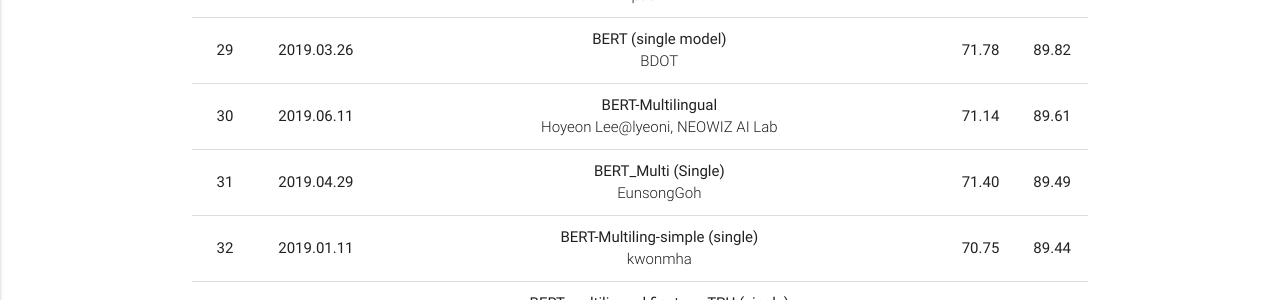
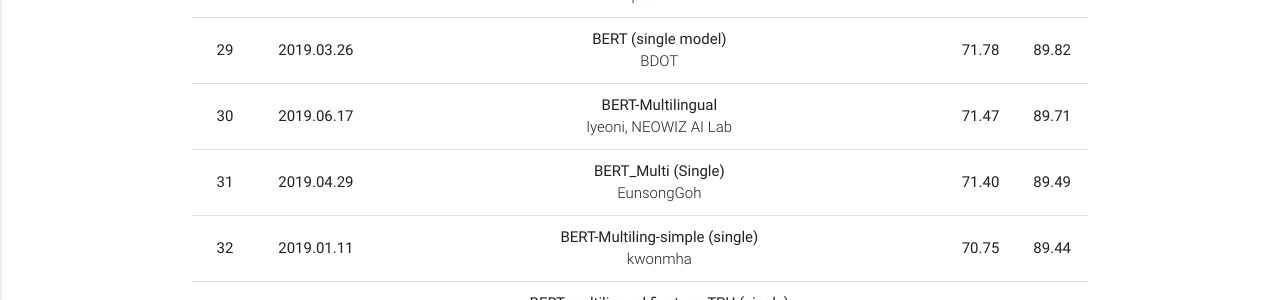
Before and after one commit to korquad/korquad.github.io, a Jekyll site: the page built from category/index_english.html, in a window 1280 px wide and 900 px high, scrolled down 3631 px. Shown: the part 153-453 px from the top of the window. Built offline with Jekyll 4.4.1, drawn with Linux system fonts in a browser that asks for light colours.

Commit message:
Update index_english.html

```diff
--- a/category/index_english.html
+++ b/category/index_english.html
@@ -480,12 +480,12 @@
                     </tr>
                     <tr>
                       <td>30</td>
-                      <td>2019.06.11</td>
+                      <td>2019.06.17</td>
                       <td>BERT-Multilingual
-                        <p class="light">Hoyeon Lee@lyeoni, NEOWIZ AI Lab</p>
+                        <p class="light">lyeoni, NEOWIZ AI Lab</p>
                       </td>
-                      <td>71.14</td>
-                      <td>89.61</td>
+                      <td>71.47</td>
+                      <td>89.71</td>
                     </tr>
                     <tr>
                       <td>31</td>
```
